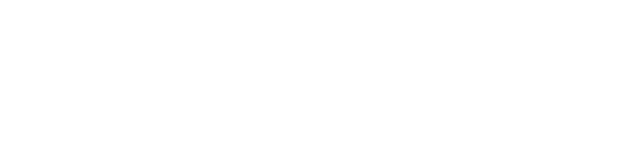
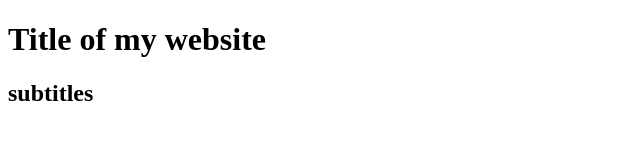
Before and after one commit to MDergarabedian/html-intro, a plain HTML site: page index.html in a window 1280 px wide. Shown: the whole page, without its empty margins (0-640 px from the left). Drawn offline with Linux system fonts and the light colour scheme.

Commit message:
Update index.html

```diff
--- a/index.html
+++ b/index.html
@@ -7,6 +7,8 @@
     <title>Document</title>
 </head>
 <body>
-
+    <h1> Title of my website
+    <h2> subtitles
+    <h3< paragraph
 </body>
 </html>
```
